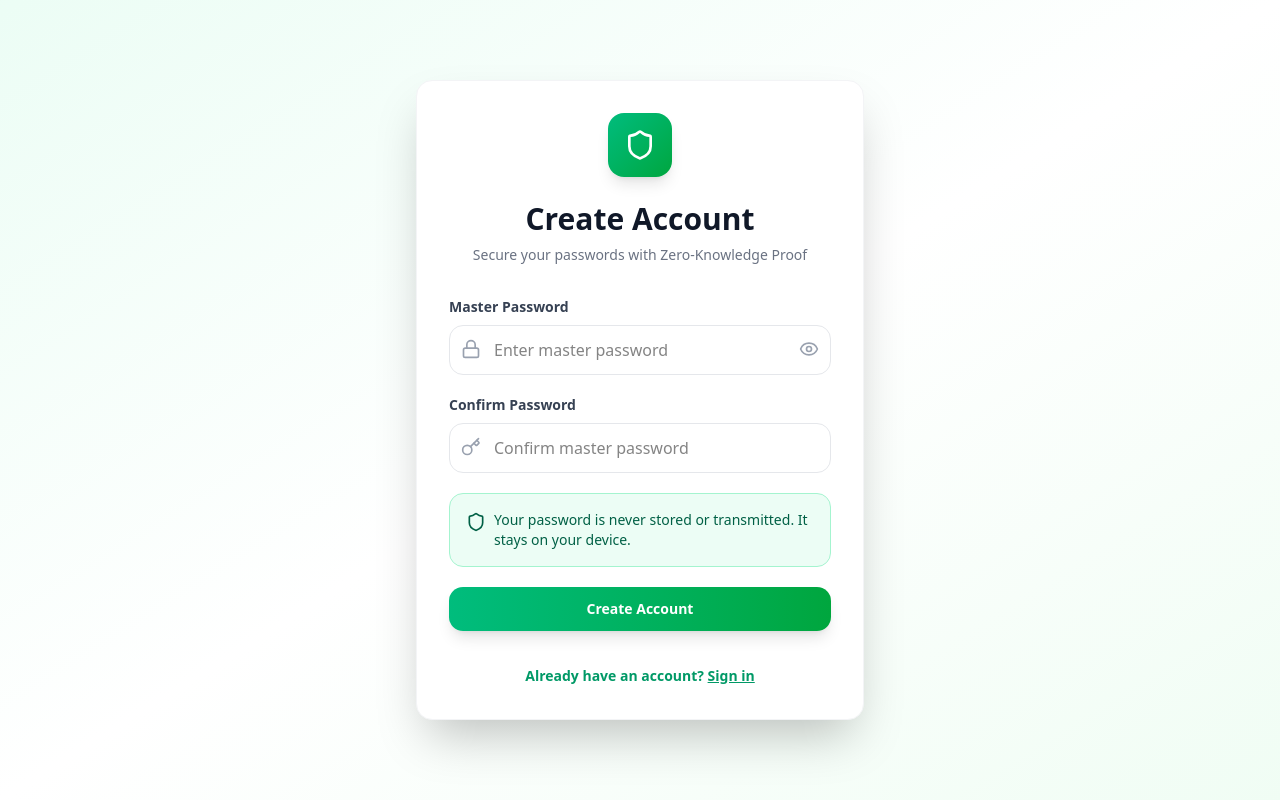
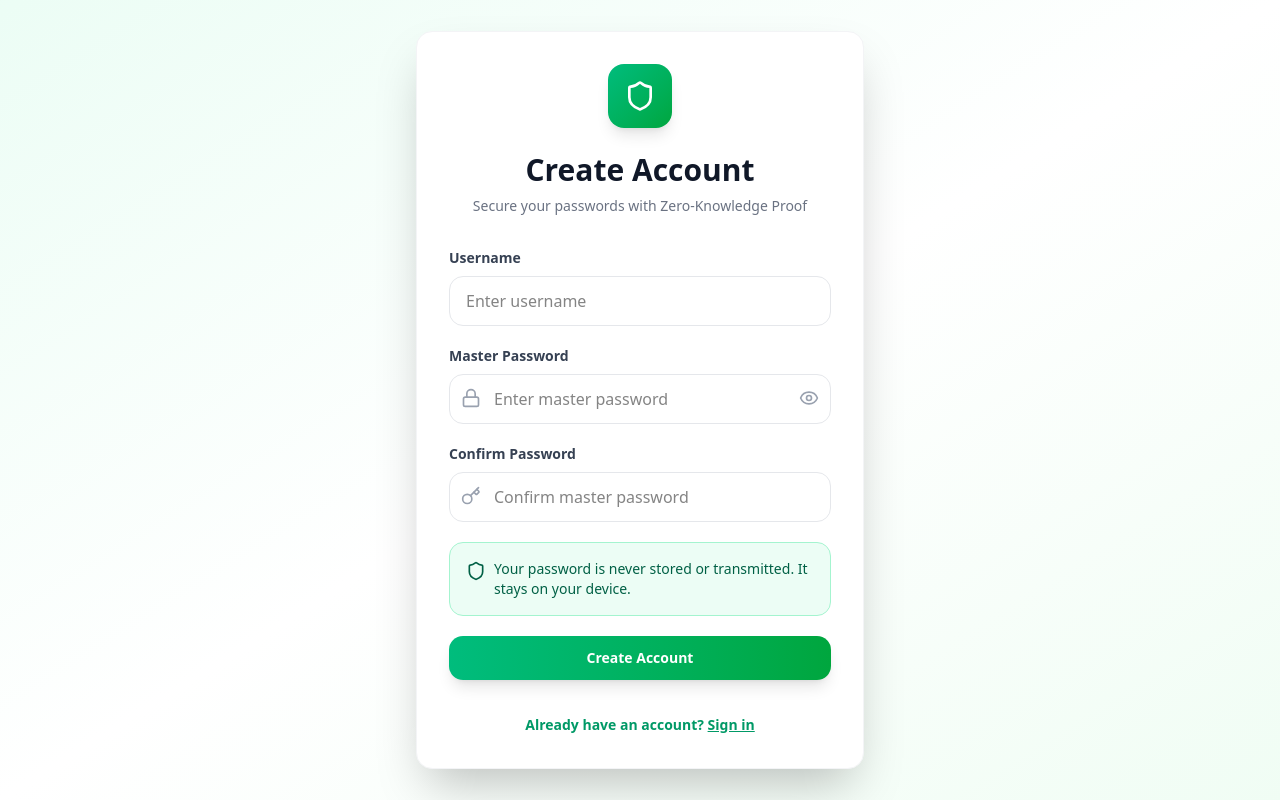
Before and after one commit to VriVa/ZeroVault-password-manager, a React app in the folder frontend/: page /register in a window 1280 px wide. Built offline with nearby package versions, Linux system fonts and the light colour scheme; the HTML template or start-up script is replaced by a standard one.

Commit message:
minor login signup page change

```diff
--- a/frontend/src/pages/LoginPage.jsx
+++ b/frontend/src/pages/LoginPage.jsx
@@ -6,6 +6,7 @@ import { Lock, Eye, EyeOff, Shield } from 'lucide-react';
 
 export default function LoginPage({ onLoginSuccess }) {
   const navigate = useNavigate();
+  const [username, setUsername] = useState('');
   const [password, setPassword] = useState('');
   const [showPassword, setShowPassword] = useState(false);
   const [status, setStatus] = useState('');
@@ -13,6 +14,11 @@ export default function LoginPage({ onLoginSuccess }) {
   const handleLogin = (e) => {
     e.preventDefault();
     setStatus('');
+
+    if (!username) {
+      setStatus('Please enter your username');
+      return;
+    }
 
     if (!password) {
       setStatus('Please enter your password');
@@ -45,6 +51,19 @@ export default function LoginPage({ onLoginSuccess }) {
           </p>
 
           <form onSubmit={handleLogin} className="space-y-5">
+            <div>
+              <label className="block text-sm font-semibold mb-2 text-gray-700">
+                Username
+              </label>
+              <input
+                type="text"
+                value={username}
+                onChange={(e) => setUsername(e.target.value)}
+                className="w-full px-4 py-3 border border-gray-200 rounded-xl focus:ring-2 focus:ring-emerald-500 focus:border-transparent transition-all"
+                placeholder="Enter your username"
+              />
+            </div>
+
             <div>
               <label className="block text-sm font-semibold mb-2 text-gray-700">
                 Master Password
--- a/frontend/src/pages/RegistrationPage.jsx
+++ b/frontend/src/pages/RegistrationPage.jsx
@@ -6,6 +6,7 @@ import { Lock, Key, Eye, EyeOff, Shield } from 'lucide-react';
 
 export default function RegistrationPage() {
   const navigate = useNavigate();
+  const [username, setUsername] = useState('');
   const [password, setPassword] = useState('');
   const [confirmPassword, setConfirmPassword] = useState('');
   const [showPassword, setShowPassword] = useState(false);
@@ -14,6 +15,11 @@ export default function RegistrationPage() {
   const handleRegister = (e) => {
     e.preventDefault();
     setStatus('');
+
+    if (!username) {
+      setStatus('Please enter a username');
+      return;
+    }
 
     if (!password || password.length < 8) {
       setStatus('Password must be at least 8 characters long');
@@ -47,6 +53,19 @@ export default function RegistrationPage() {
           </p>
 
           <form onSubmit={handleRegister} className="space-y-5">
+            <div>
+              <label className="block text-sm font-semibold mb-2 text-gray-700">
+                Username
+              </label>
+              <input
+                type="text"
+                value={username}
+                onChange={(e) => setUsername(e.target.value)}
+                className="w-full px-4 py-3 border border-gray-200 rounded-xl focus:ring-2 focus:ring-emerald-500 focus:border-transparent transition-all"
+                placeholder="Enter username"
+              />
+            </div>
+
             <div>
               <label className="block text-sm font-semibold mb-2 text-gray-700">
                 Master Password
```
